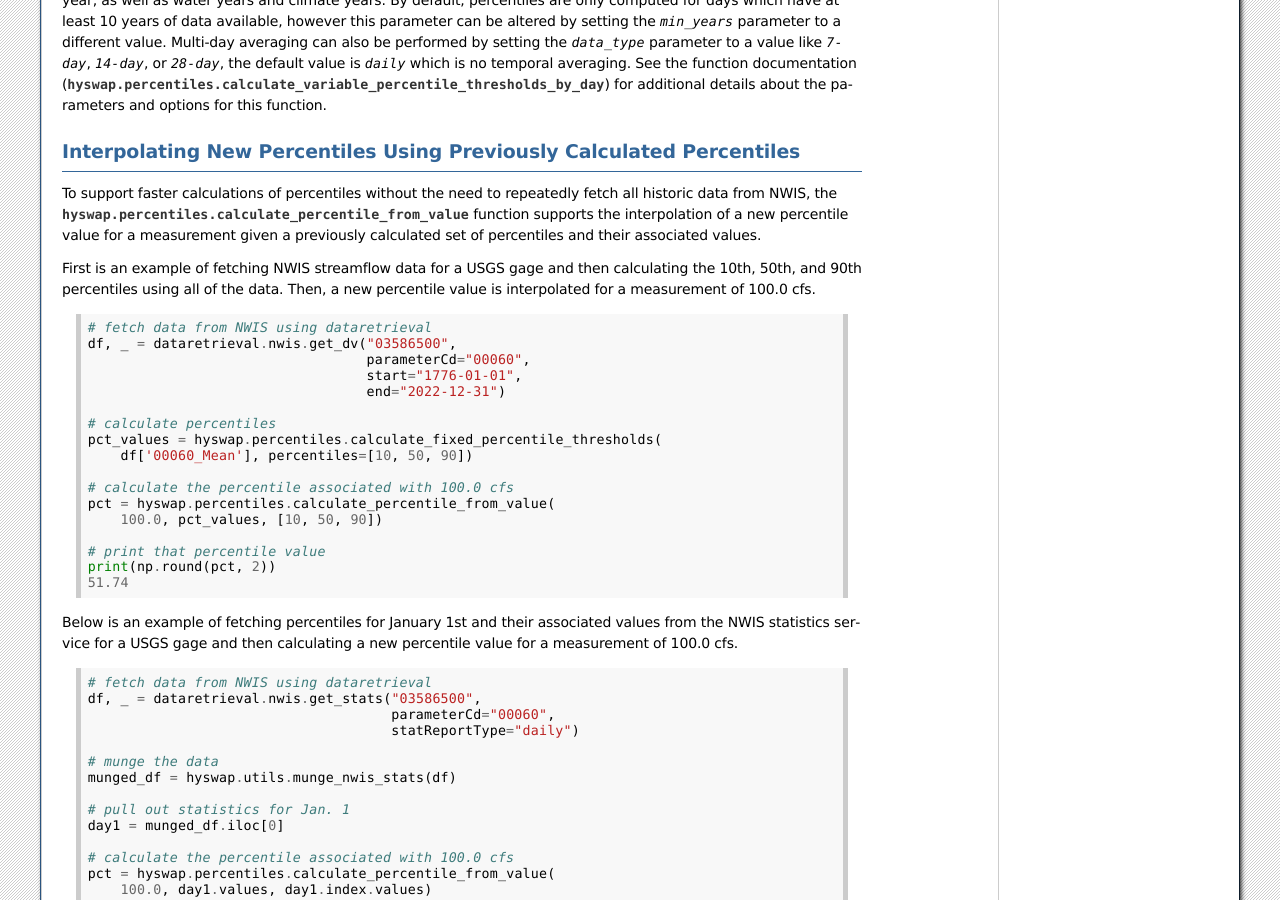
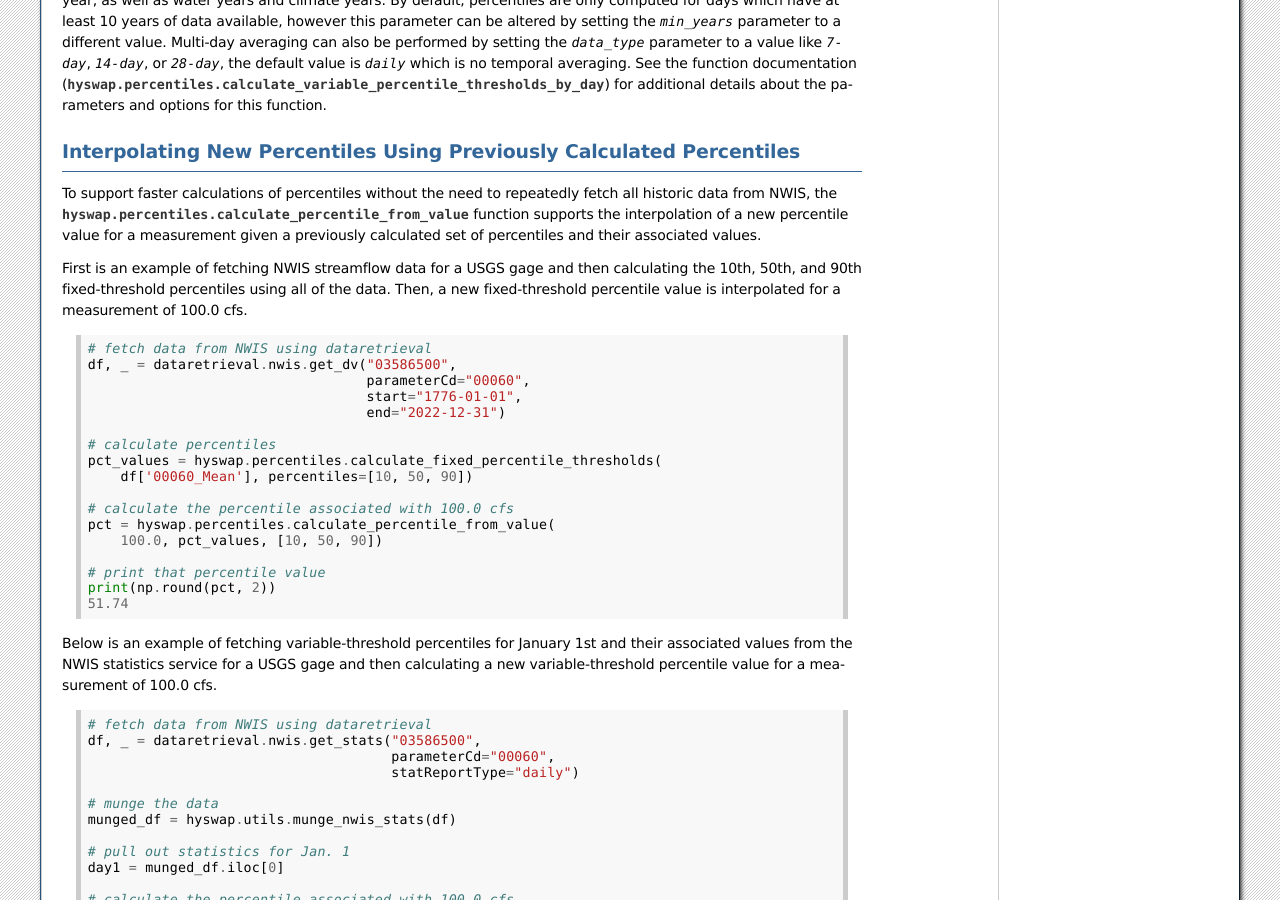
Before and after one commit to DOI-USGS/hyswap, a Sphinx documentation site: the page built from docs/source/examples/percentile_calculation_examples.rst, in a window 1280 px wide and 900 px high, scrolled down 1260 px. Built offline with Sphinx 7.4.7, drawn with Linux system fonts in a browser that asks for light colours; some of the changed text lies outside the part shown.

Commit message:
Apply 3 suggestion(s) to 1 file(s)

```diff
--- a/docs/source/examples/percentile_calculation_examples.rst
+++ b/docs/source/examples/percentile_calculation_examples.rst
@@ -44,11 +44,11 @@
 documentation for more information on the available methods.
 
 
-Calculating Historic Percentiles for the Full Year
+Calculating Historic Variable Percentiles for the Full Year
 **************************************************
 
 The :obj:`hyswap.percentiles` module also contains functionality to calculate
-percentile thresholds for each day of the year using historical values.
+percentile thresholds for each day of the year (variable threshold) using historical values.
 This is done using the
 :obj:`hyswap.percentiles.calculate_variable_percentile_thresholds_by_day`
 function.
@@ -106,8 +106,8 @@
 calculated set of percentiles and their associated values.
 
 First is an example of fetching NWIS streamflow data for a USGS gage and then
-calculating the 10th, 50th, and 90th percentiles using all of the data.
-Then, a new percentile value is interpolated for a measurement of 100.0 cfs.
+calculating the 10th, 50th, and 90th fixed-threshold percentiles using all of the data.
+Then, a new fixed-threshold percentile value is interpolated for a measurement of 100.0 cfs.
 
 .. code::
 
@@ -129,9 +129,9 @@
     print(np.round(pct, 2))
     51.74
 
-Below is an example of fetching percentiles for January 1st and their
+Below is an example of fetching variable-threshold percentiles for January 1st and their
 associated values from the NWIS statistics service for a USGS gage and then
-calculating a new percentile value for a measurement of 100.0 cfs.
+calculating a new variable-threshold percentile value for a measurement of 100.0 cfs.
 
 .. code::
 
```
